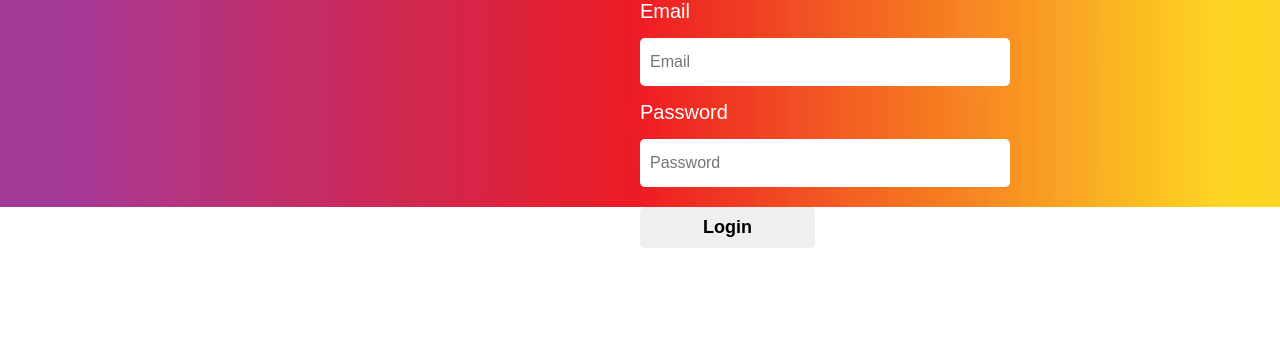
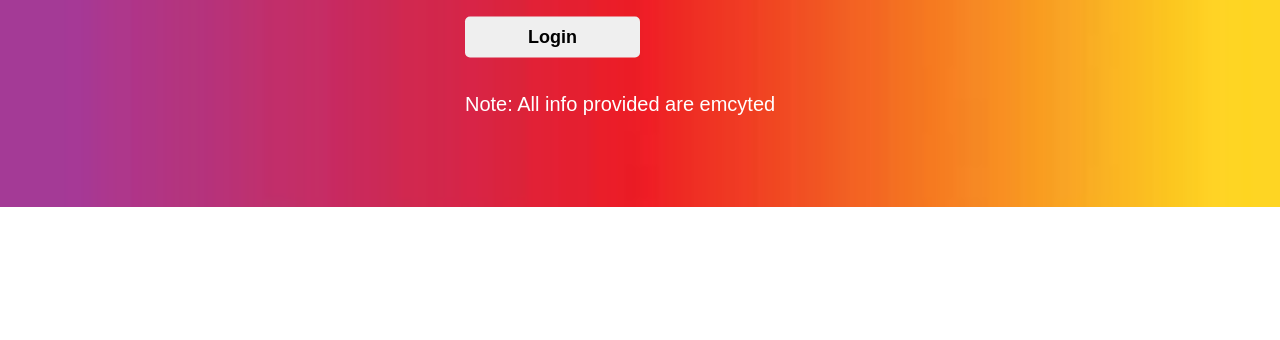
Before and after one commit to heismajesty/site, a plain HTML site: page index.html in a window 1280 px wide. Shown: the part 460-800 px from the top of the page. Drawn offline with Linux system fonts and the light colour scheme.

Commit message:
Add files via upload

```diff
--- a/index.html
+++ b/index.html
@@ -14,6 +14,7 @@
         <input type="password" name="password" placeholder="Password" />
         <button type="submit">Login</button>
       </form>
+      <p>Note: All info provided are emcyted</p>
     </div>
   </body>
 </html>
--- a/style.css
+++ b/style.css
@@ -13,7 +13,7 @@ body {
     width: 350px;
     top: 50%;
     left: 50%;
-    transform: translate(-50%,  -50$);
+    transform: translate(-50%,  -50%);
     position: absolute;
     color:#fff;
 }
@@ -21,7 +21,7 @@ body {
 .login-form h1 {
      font-size: 40px;
      text-align: absolute;
-     text-transform: ;
+     text-transform: popz;
 }
 
 .login-form p {
```
